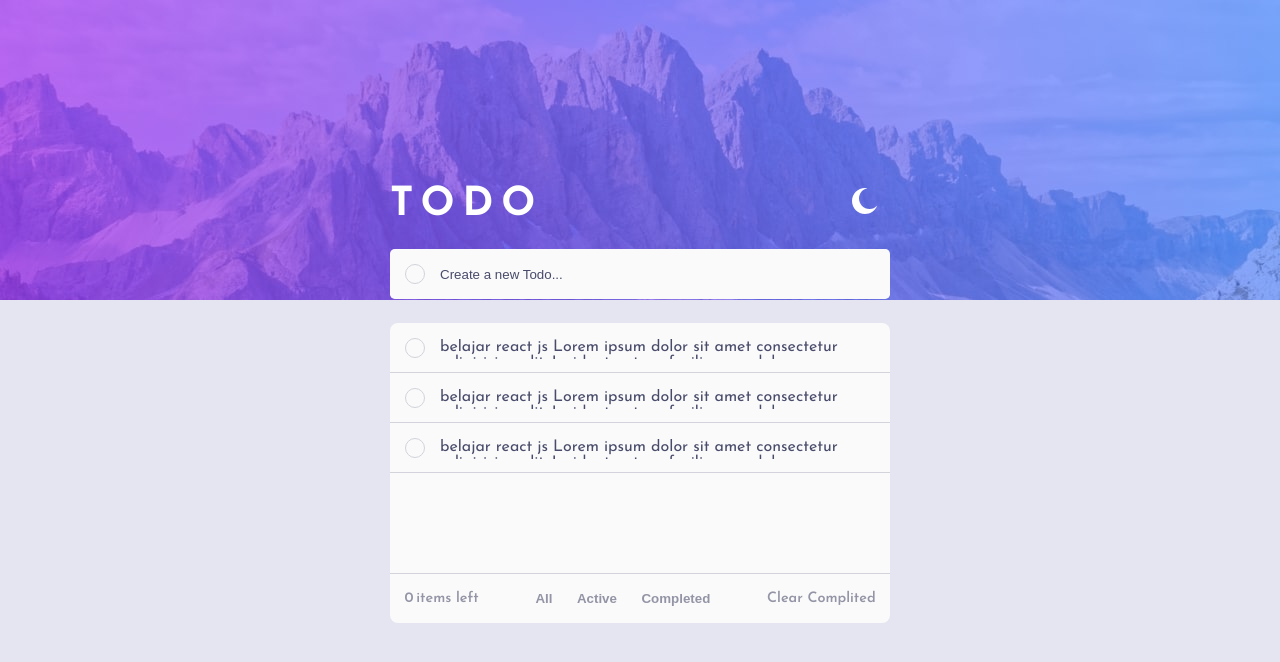
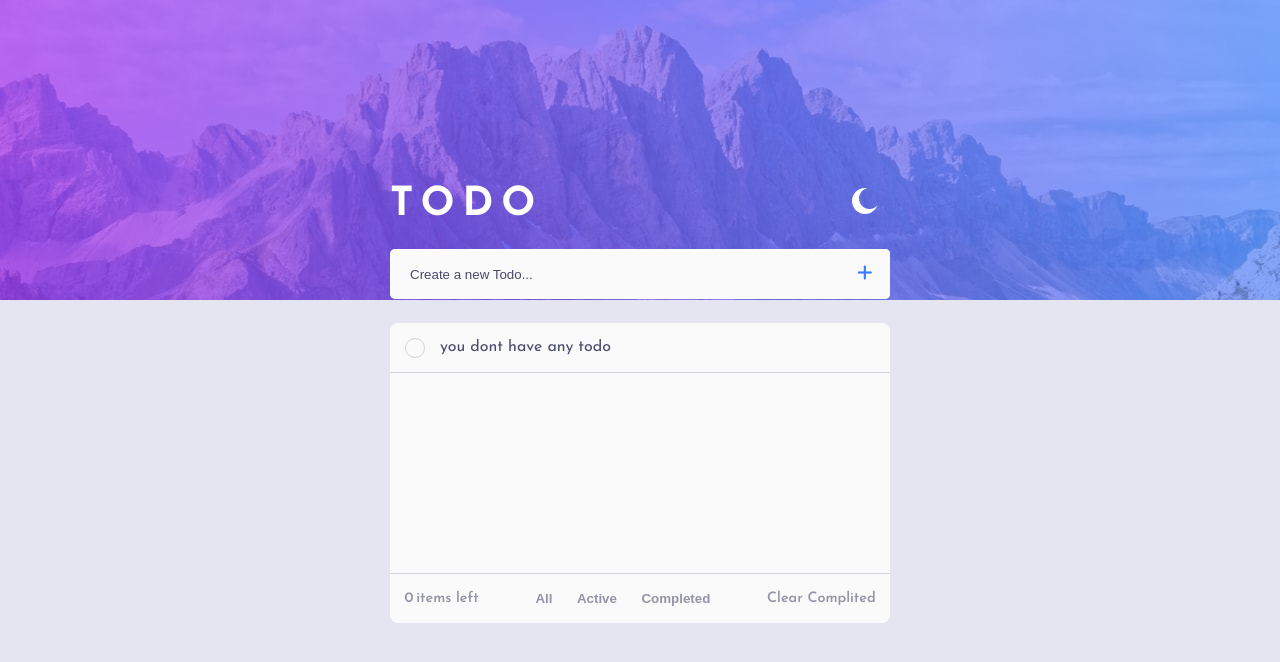
Before and after one commit to ramadhansya/todolist-app, a React (Create React App) app: page / in a window 1280 px wide. Shown: the top 662 px of the page. Built offline with nearby package versions, Linux system fonts and the light colour scheme.

Commit message:
selesai fitur delete

```diff
--- a/public/assets/main.css
+++ b/public/assets/main.css
@@ -109,8 +109,8 @@ body {
   margin-top: 1.5em;
   display: -ms-grid;
   display: grid;
-  -ms-grid-columns: auto 1fr;
-      grid-template-columns: auto 1fr;
+  -ms-grid-columns: 1fr auto;
+      grid-template-columns: 1fr auto;
   grid-auto-rows: auto;
   overflow: hidden;
   font-family: var(--font);
@@ -123,13 +123,15 @@ body {
   display: grid;
   place-items: center;
   padding: 0.5em;
+  cursor: pointer;
+  border: none;
+  background: var(--cardTodo);
 }
 
-.container-todo .input-group .input-check div {
-  width: 20px;
-  height: 20px;
-  border-radius: 50%;
-  border: 1px solid var(--checkTodoActive);
+.container-todo .input-group .input-check i {
+  -webkit-transform: scale(1.3);
+          transform: scale(1.3);
+  color: var(--caret-color);
 }
 
 .container-todo .input-group .input-todo {
@@ -141,7 +143,8 @@ body {
   color: var(--textTodo);
   caret-color: var(--caret-color);
   border: none;
-  padding-right: 1.5em;
+  padding-left: 1.5em;
+  padding-right: 1em;
 }
 
 .container-todo .input-group .input-todo::-webkit-input-placeholder {
--- a/public/index.html
+++ b/public/index.html
@@ -8,6 +8,7 @@
       name="description"
       content="Website todolist using create-react-app"
     />
+    <link rel="stylesheet" href="https://cdnjs.cloudflare.com/ajax/libs/font-awesome/6.2.1/css/all.min.css" integrity="sha512-MV7K8+y+gLIBoVD59lQIYicR65iaqukzvf/nwasF0nqhPay5w/9lJmVM2hMDcnK1OnMGCdVK+iQrJ7lzPJQd1w==" crossorigin="anonymous" referrerpolicy="no-referrer" />
     <link rel="shortcut icon" href="./assets/images/favicon-32x32.png" type="image/x-icon">
     <link rel="stylesheet" href="./assets/main.css">
 
--- a/src/_cssReact.scss
+++ b/src/_cssReact.scss
@@ -116,7 +116,7 @@ body {
     border-radius: 0.3em;
     margin-top: 1.5em;
     display: grid;
-    grid-template-columns: auto 1fr;
+    grid-template-columns: 1fr auto;
     grid-auto-rows: auto;
     overflow: hidden;
     font-family: var(--font);
@@ -126,12 +126,13 @@ body {
       height: 100%;
       @include center_div();
       padding: 0.5em;
+      cursor: pointer;
+      border: none;
+      background: var(--cardTodo);
 
-      div {
-        width: 20px;
-        height: 20px;
-        border-radius: 50%;
-        border: 1px solid var(--checkTodoActive);
+      i {
+        transform: scale(1.3);
+        color: var(--caret-color);
       }
     }
 
@@ -144,7 +145,8 @@ body {
       color: var(--textTodo);
       caret-color: var(--caret-color);
       border: none;
-      padding-right: 1.5em;
+      padding-left: 1.5em;
+      padding-right: 1em;
       &::placeholder {
         font-weight: 500;
         color: var(--textTodo);
--- a/src/component/componentContainerTodo/inputGroup.jsx
+++ b/src/component/componentContainerTodo/inputGroup.jsx
@@ -1,7 +1,7 @@
 import {useState,useRef,useEffect} from 'react';
 
 // COMPONENT LIST TODO
-const ListTodo = ()=>{
+const ListTodo = ({todo,dataBtnId,eventDelete})=>{
     return(
         <div className="list-item">
             <div className="check-list">
@@ -10,20 +10,24 @@ const ListTodo = ()=>{
                     </button>
             </div>
             <div className="todo-desc">
-             <p className="text-todo">belajar react js Lorem ipsum dolor sit amet consectetur adipisicing elit. Incidunt autem, facilis quos dolores aliquam atque voluptas nesciunt. Nesciunt, sint necessitatibus.</p>
+             <p className="text-todo">{todo}</p>
             </div>
-            <button className="delete-todo">
-            <img src="./assets/images/icon-cross.svg" alt="" />
+            <button className="delete-todo" >
+            <img src="./assets/images/icon-cross.svg" data-id={dataBtnId}  onClick={eventDelete} className="imgDeleteTodo" alt="" />
             </button>
         </div>
     )
 }
 
 // COMPONENT SORTING TODO
-const SortingTodo = ()=>{
+const SortingTodo = ({todos})=>{
+
+
+
+
     return(
         <section className="sorting-todo">
-            <p className="jumlah-todo"><span className="count">0</span>items left</p>
+            <p className="jumlah-todo"><span className="count">{todos}</span>items left</p>
             <div className="sorting-item">
                 <button className="sorting-all">all</button>
                 <button className="sorting-active">active</button>
@@ -39,22 +43,69 @@ const SortingTodo = ()=>{
 
 // component input group
 const InputGroup = ()=>{
+
+            // state for todo
+            const [todos,setTodo] = useState([])
+
+            // state for value input
+            const [valueTodo,setValueTodo] = useState('');
+
+            const [id,setId] = useState(1)
+
+            // event untuk ambil value input
+            const inputValue = (e) =>{
+                setValueTodo(e.target.value)
+
+            }
+
+            const addTodo = ()=>{
+                if(valueTodo === ''){
+                    alert('todo tidak boleh kosong')
+                    return
+                }
+                // set object
+                let newTodo = {
+                id:id,
+                todo:valueTodo
+            }
+            setId((oldId) => oldId+=1)
+            setTodo([...todos,newTodo])
+        }
+
+        // event delete todo
+        const deleteTodo = (e)=>{
+            let filter = todos.filter(el => el.id != e.target.dataset.id )
+
+           setTodo(filter)
+        }
+
+        useEffect(()=>{
+            console.log(todos)
+        },[todos])
+
     return(
         <>
         <section className="input-group">
-           <div className="input-check">
-               <div></div>
-           </div>
-           <input type="search" placeholder="Create a new Todo..." className="input-todo" />
+           <input type="text" placeholder="Create a new Todo..." onChange={inputValue} className="input-todo" />
+           <button className="input-check" onClick={addTodo}>
+               <i className="fa-solid fa-plus"></i>
+           </button>
         </section>
         <section className="todo-list-container">
-           <ListTodo/>
-           <ListTodo/>
-           <ListTodo/>
+        {
+            (todos.length < 1) ?
+            <ListTodo todo='you dont have any todo' dataBtnId="0"/>
+            :
+            todos.map(e =>{
+                return <ListTodo key={e.id} todo={e.todo} dataBtnId={e.id} eventDelete={deleteTodo}/>
+            })
+        }
         </section>
-        <SortingTodo/>
+        <SortingTodo todos={todos.length}/>
         </>
     )
 }
 
+
+
 export default InputGroup;
```
Also changed, not shown: 1 other file (tests, documents, lock files or other folders).
